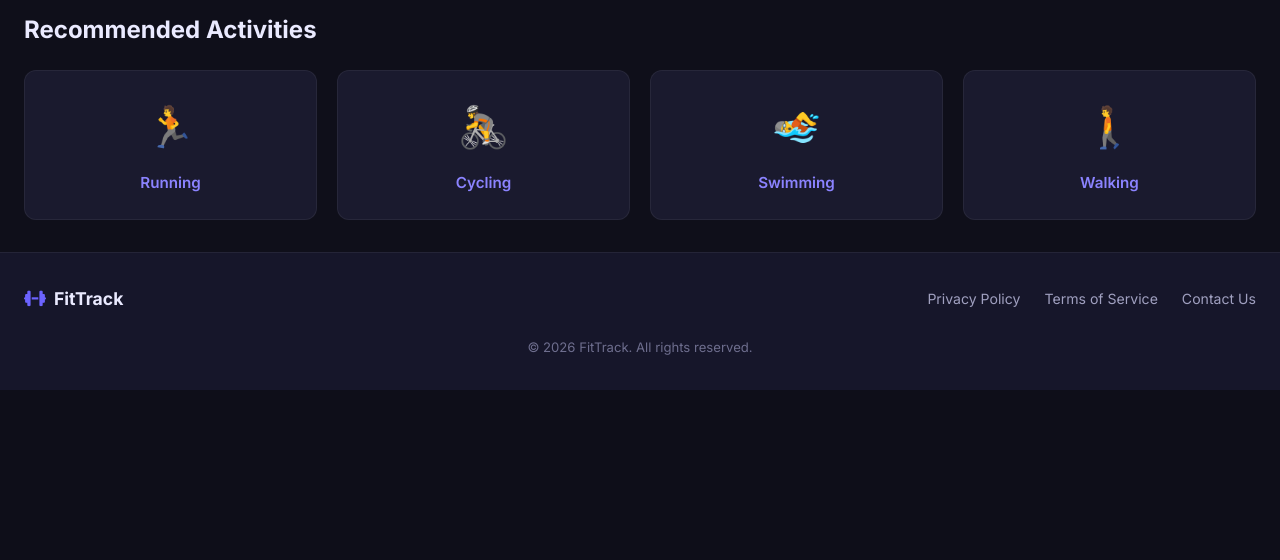
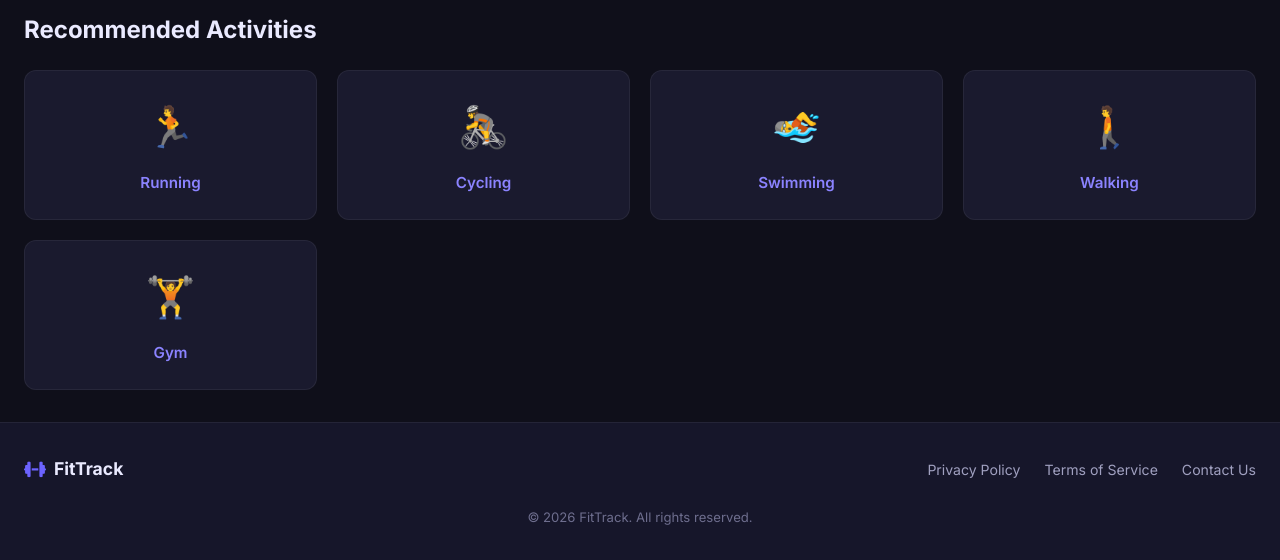
Before and after one commit to pavansangha242/2850-y2-project, a Flask app: page /home in a window 1280 px wide. Shown: the part 814-1374 px from the top of the page. Before the commit the page ends 1204 px from the top, so only its background shows below. Run offline with Flask 3, Linux system fonts and the light colour scheme; data comes from the database, SQL or seed files in the repository.

Commit message:
added gym to the recommended activities on the home page

```diff
--- a/fitness_app/templates/home.html
+++ b/fitness_app/templates/home.html
@@ -114,6 +114,11 @@
             <div class="activity-icon">🚶</div>
             <span class="activity-name">Walking</span>
         </a>
+
+        <a href="/gym" class="card activity-card">
+            <div class="activity-icon">🏋️</div>
+            <span class="activity-name">Gym</span>
+        </a>
     </div>
 </section>
 {% endblock %}
```
